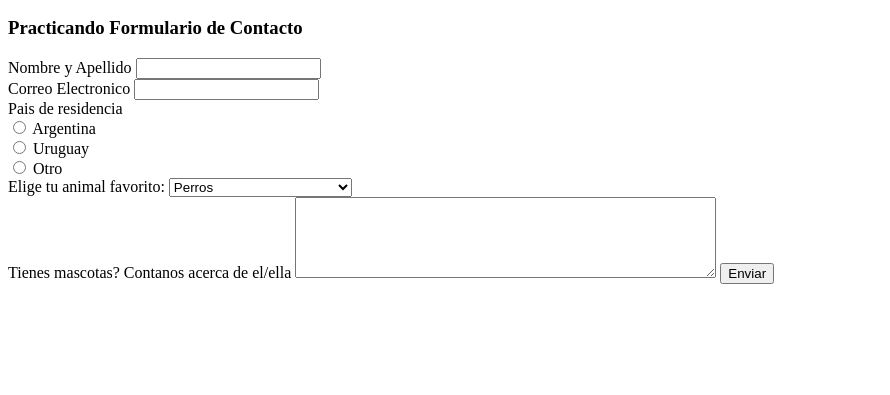
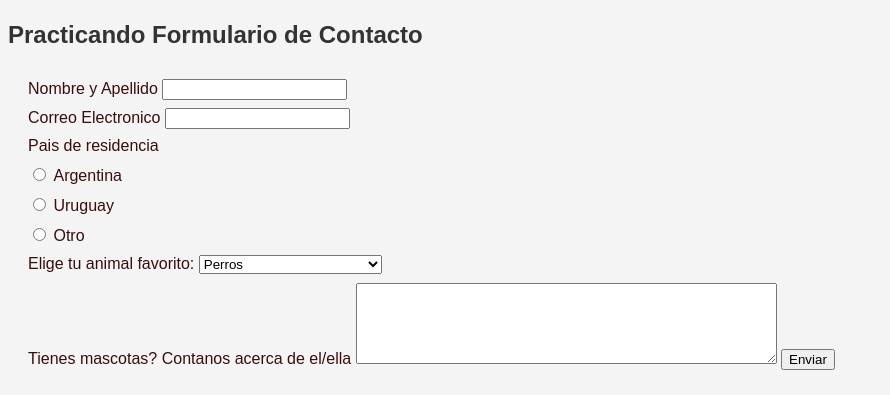
Before and after one commit to yorocio/practica-henry, a plain HTML site: page index.html in a window 1280 px wide. Shown: the part 780-1175 px from the top of the page, without its empty margins (0-890 px from the left). Before the commit the page ends 1072 px from the top, so only its background shows below. Drawn offline with Linux system fonts and the light colour scheme.

Commit message:
practicando css

```diff
--- a/index.html
+++ b/index.html
@@ -33,7 +33,7 @@
     <img src="https://services.meteored.com/img/article/el-tamano-importa-como-el-tamano-de-tu-perro-influye-en-sus-patrones-de-envejecimiento-1698077723860_1024.jpg"
         alt="perros" title="perros corriendo">
 
-    <h3>Practicando Formulario de Contacto</h3>
+    <h2>Practicando Formulario de Contacto</h3>
     <form>
         <label for="nombre">Nombre y Apellido</label>
         <input type="text" name="nombre" value="">
--- a/style.css
+++ b/style.css
@@ -2,3 +2,22 @@ h1 {
 color:blue;
 text-transform: uppercase;
 }
+
+body {
+    font-family: 'Arial', sans-serif;
+    background-color: #f4f4f4;
+    color: #333;
+  }
+
+form{
+    color:rgb(58, 13, 13);
+    padding: 10px;
+    margin: 10px;
+}
+
+label{
+    display: inline-block;
+    width: auto;
+    text-align: right;
+    margin-bottom: 10px;
+}
```
